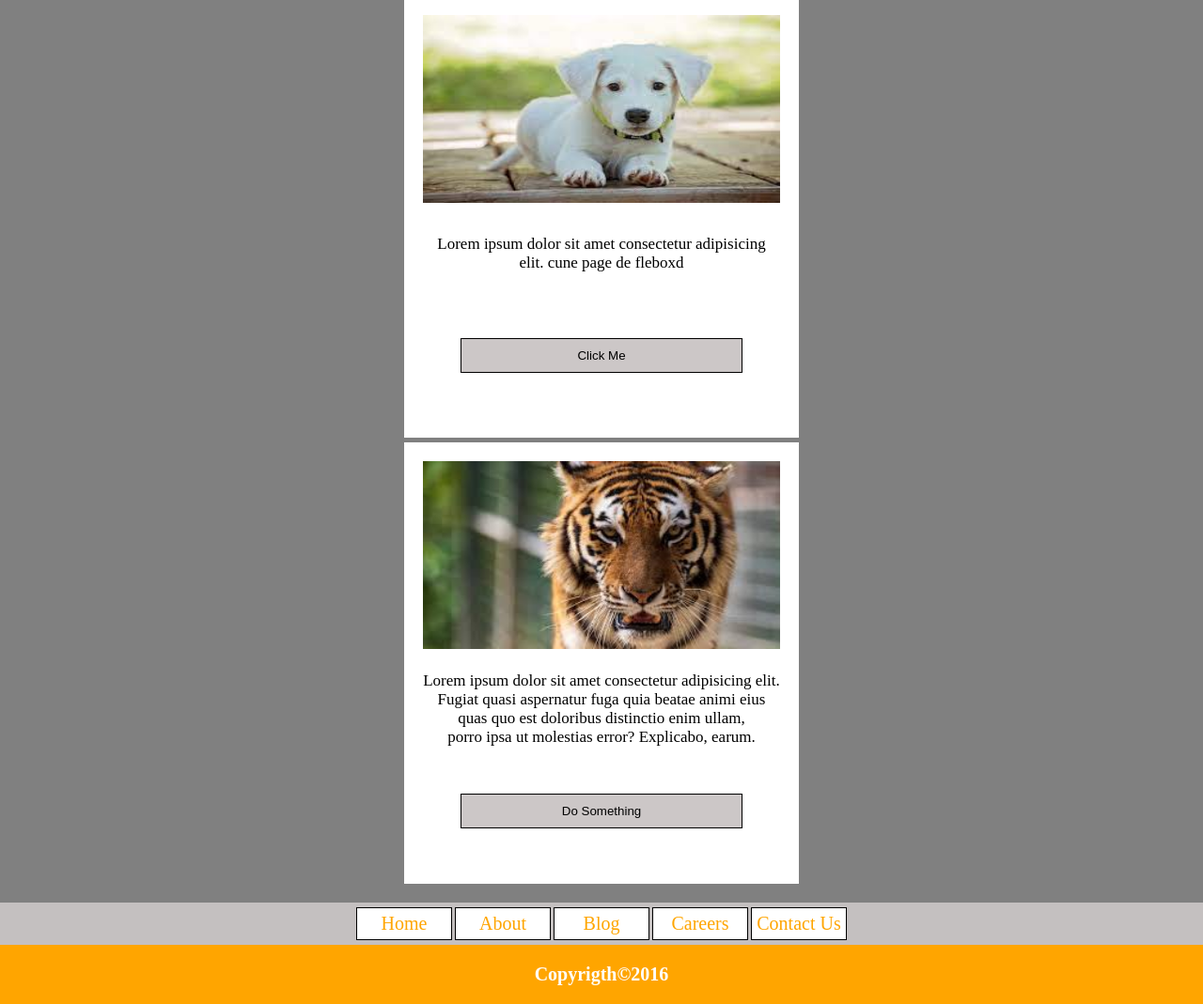
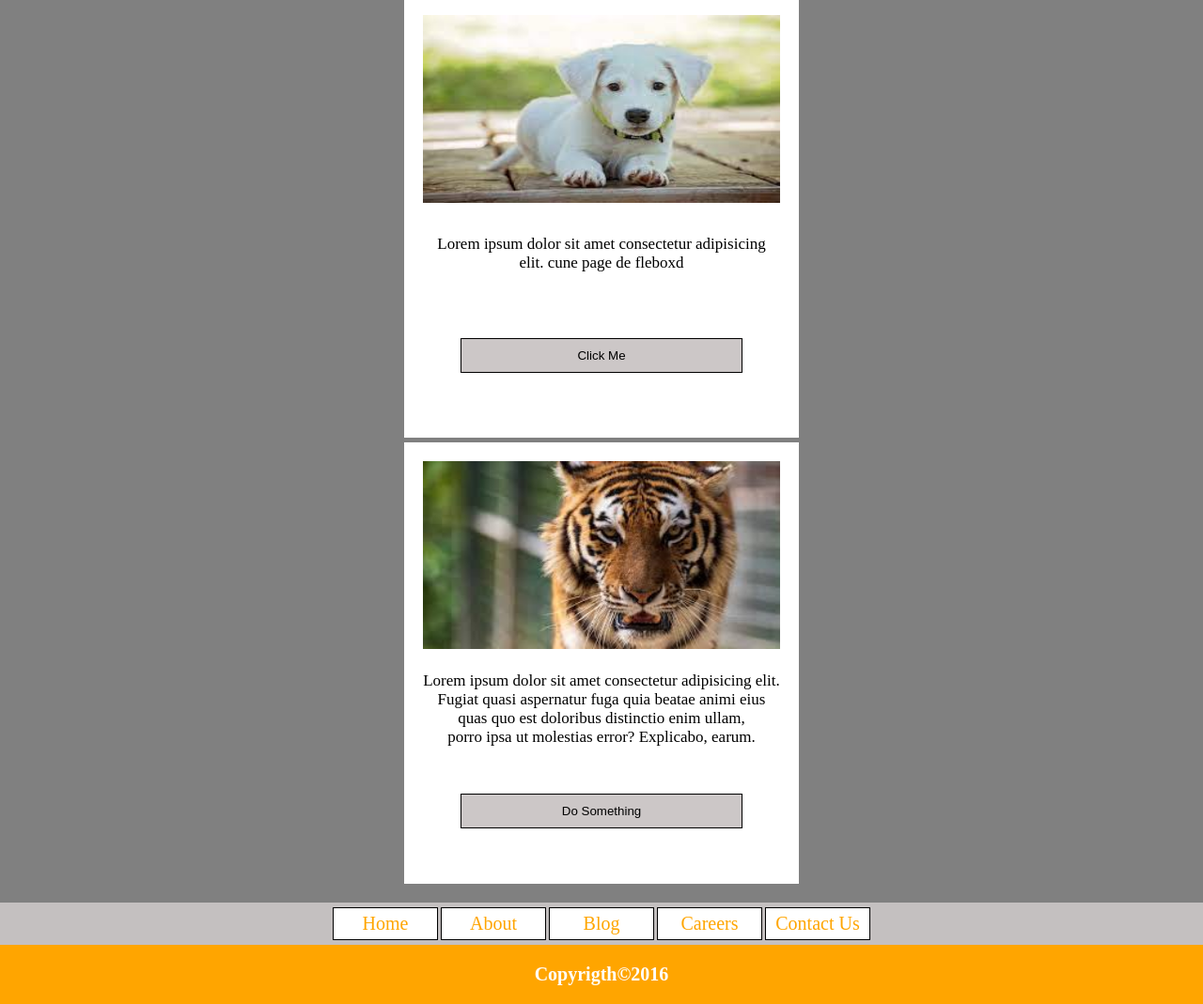
Before and after one commit to siabatousane/myflexboxs, a plain HTML site: page index.html in a window 1280 px wide. Shown: the part 573-1642 px from the top of the page at 94% size. Drawn offline with Linux system fonts and the light colour scheme.

Commit message:
Update style.css

```diff
--- a/style.css
+++ b/style.css
@@ -157,7 +157,7 @@
     }
     .lien a{
         padding: 5px;
-        width: 90px;
+        width: 100px;
 
     }
   .parti{
```
